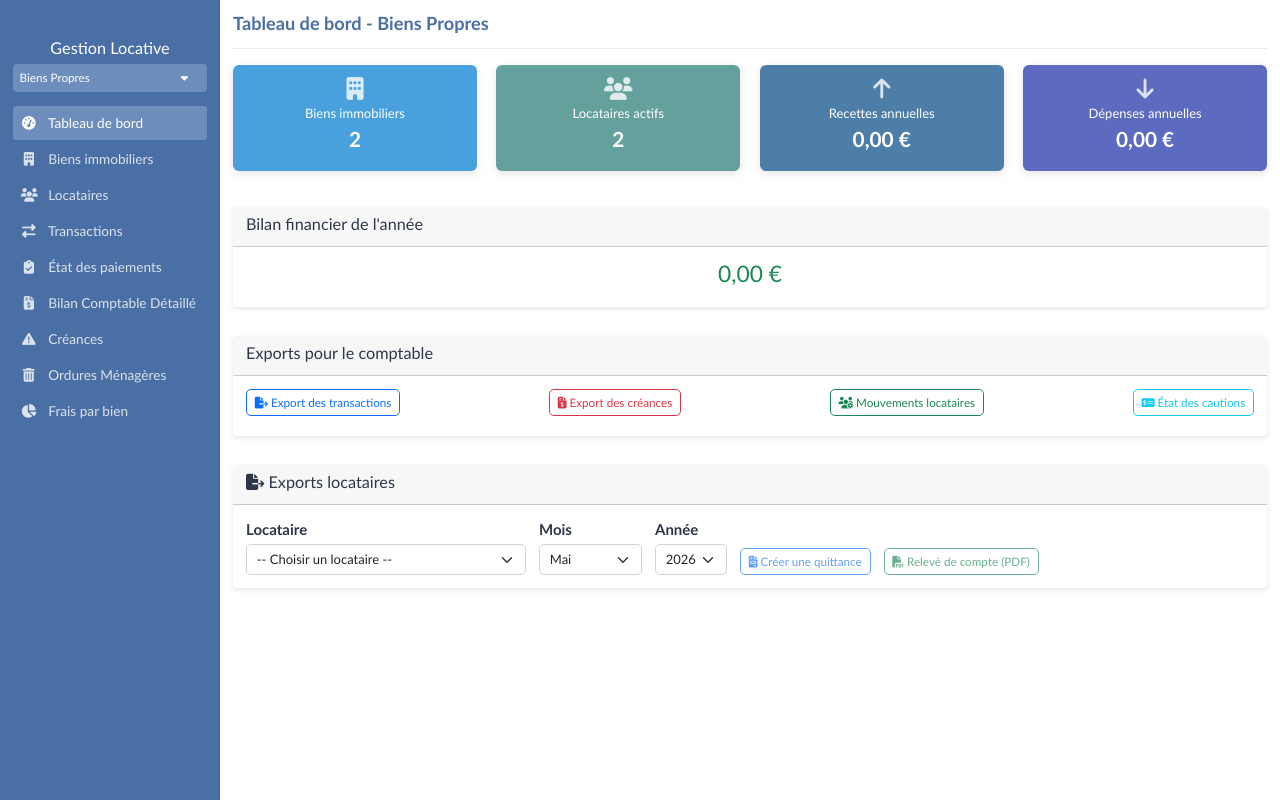
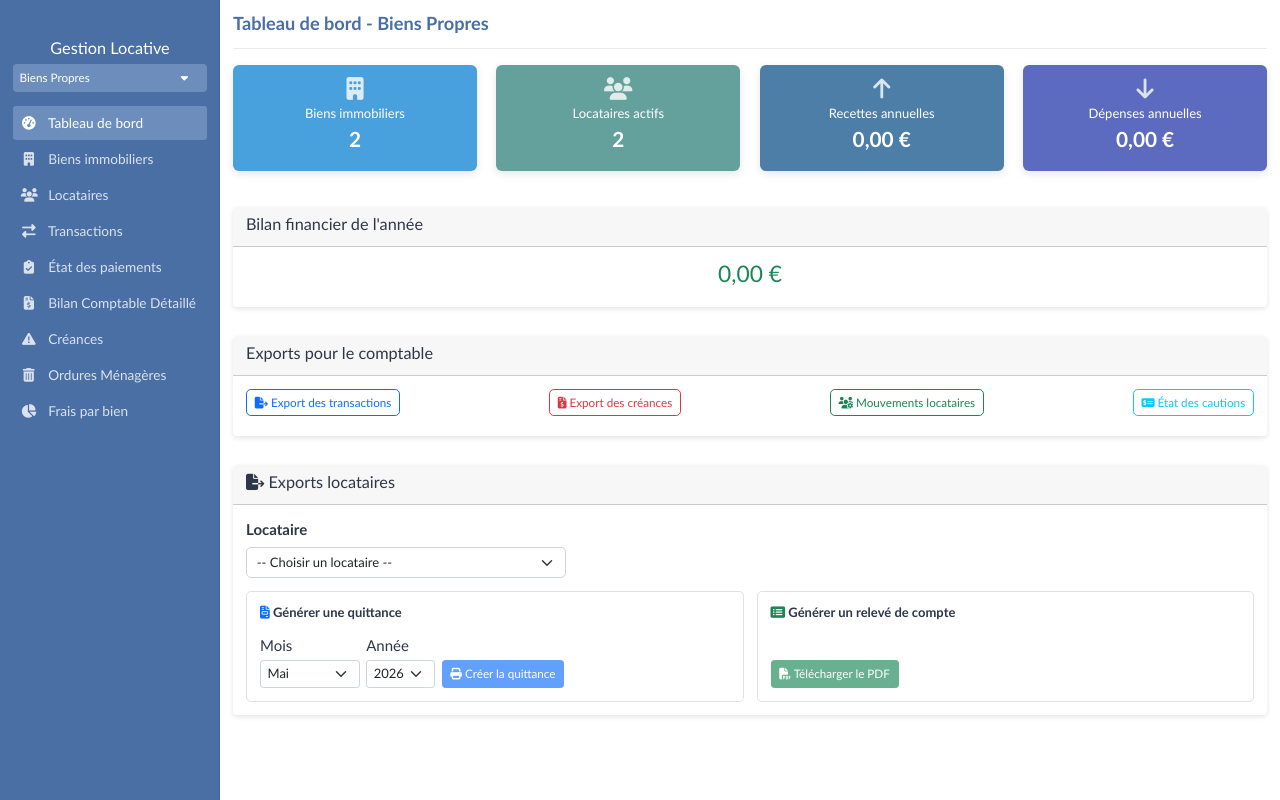
Before and after one commit to DavidBenloulou/gestion-locative, a Django app: page / in a window 1280 px wide. Run offline with Django 5.2, Linux system fonts and the light colour scheme; data comes from the database, SQL or seed files in the repository.

Commit message:
Exports locataires : séparation en 2 encarts (quittance / relevé) avec locataire commun

```diff
--- a/principale/templates/principale/dashboard.html
+++ b/principale/templates/principale/dashboard.html
@@ -236,19 +236,25 @@
                 <h5><i class="fas fa-file-export"></i> Exports locataires</h5>
             </div>
             <div class="card-body">
-                <div class="d-flex align-items-end gap-3 flex-wrap">
-                    <div>
-                        <label for="selectLocataireExport" class="form-label mb-1 fw-semibold">Locataire</label>
-                        <select id="selectLocataireExport" class="form-select" style="min-width: 280px;">
+                <!-- Sélecteur locataire commun -->
+                <div class="mb-3">
+                    <label for="selectLocataireExport" class="form-label fw-semibold">Locataire</label>
+                    <select id="selectLocataireExport" class="form-select" style="max-width: 320px;">
                         <option value="">-- Choisir un locataire --</option>
                         {% for loc in locataires_actifs %}
                         <option value="{{ loc.id }}">{{ loc.nom }} {{ loc.prenom }}</option>
                         {% endfor %}
                     </select>
                 </div>
+                <!-- Deux encarts côte à côte -->
+                <div class="row g-3">
+                    <div class="col-md-6">
+                        <div class="border rounded p-3 h-100">
+                            <h6 class="fw-semibold mb-3"><i class="fas fa-file-invoice text-primary"></i> Générer une quittance</h6>
+                            <div class="d-flex align-items-end gap-2 flex-wrap">
                                 <div>
-                        <label for="selectMoisQuittance" class="form-label mb-1 fw-semibold">Mois</label>
-                        <select id="selectMoisQuittance" class="form-select">
+                                    <label for="selectMoisQuittance" class="form-label mb-1">Mois</label>
+                                    <select id="selectMoisQuittance" class="form-select form-select-sm">
                                         <option value="1">Janvier</option>
                                         <option value="2">Février</option>
                                         <option value="3">Mars</option>
@@ -264,19 +270,29 @@
                                     </select>
                                 </div>
                                 <div>
-                        <label for="selectAnneeQuittance" class="form-label mb-1 fw-semibold">Année</label>
-                        <select id="selectAnneeQuittance" class="form-select">
+                                    <label for="selectAnneeQuittance" class="form-label mb-1">Année</label>
+                                    <select id="selectAnneeQuittance" class="form-select form-select-sm">
                                         {% for annee in annees_export %}
                                         <option value="{{ annee }}">{{ annee }}</option>
                                         {% endfor %}
                                     </select>
                                 </div>
-                    <a id="btnQuittance" href="#" class="btn btn-outline-primary disabled">
-                        <i class="fas fa-file-invoice"></i> Créer une quittance
+                                <a id="btnQuittance" href="#" class="btn btn-primary btn-sm disabled">
+                                    <i class="fas fa-print"></i> Créer la quittance
                                 </a>
-                    <a id="btnReleve" href="#" class="btn btn-outline-success disabled">
-                        <i class="fas fa-file-pdf"></i> Relevé de compte (PDF)
+                            </div>
+                        </div>
+                    </div>
+                    <div class="col-md-6">
+                        <div class="border rounded p-3 h-100 d-flex flex-column justify-content-between">
+                            <h6 class="fw-semibold mb-3"><i class="fas fa-list-alt text-success"></i> Générer un relevé de compte</h6>
+                            <div>
+                                <a id="btnReleve" href="#" class="btn btn-success btn-sm disabled">
+                                    <i class="fas fa-file-pdf"></i> Télécharger le PDF
                                 </a>
+                            </div>
+                        </div>
+                    </div>
                 </div>
             </div>
         </div>
```
Lines whose indentation alone changed are shown as unchanged.
